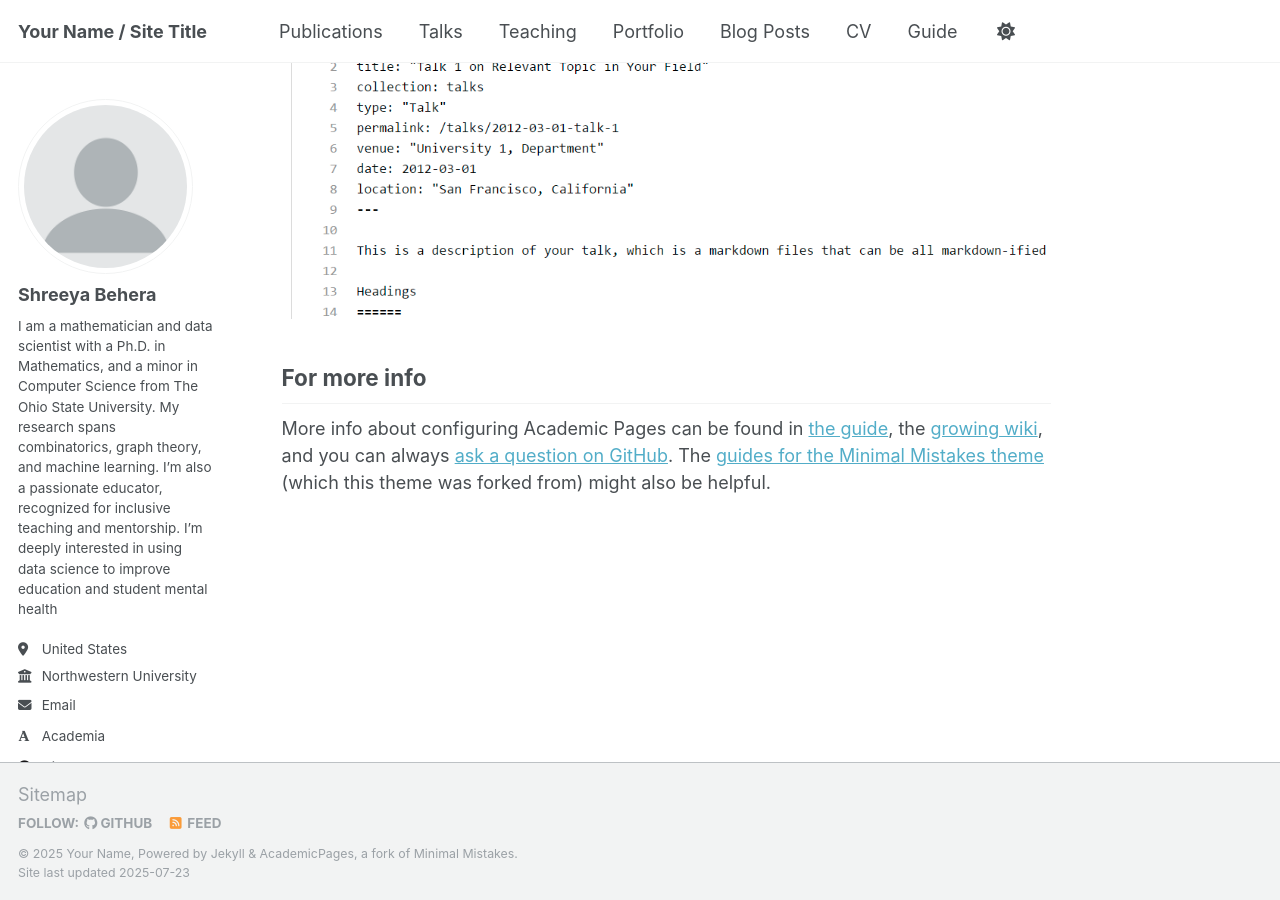
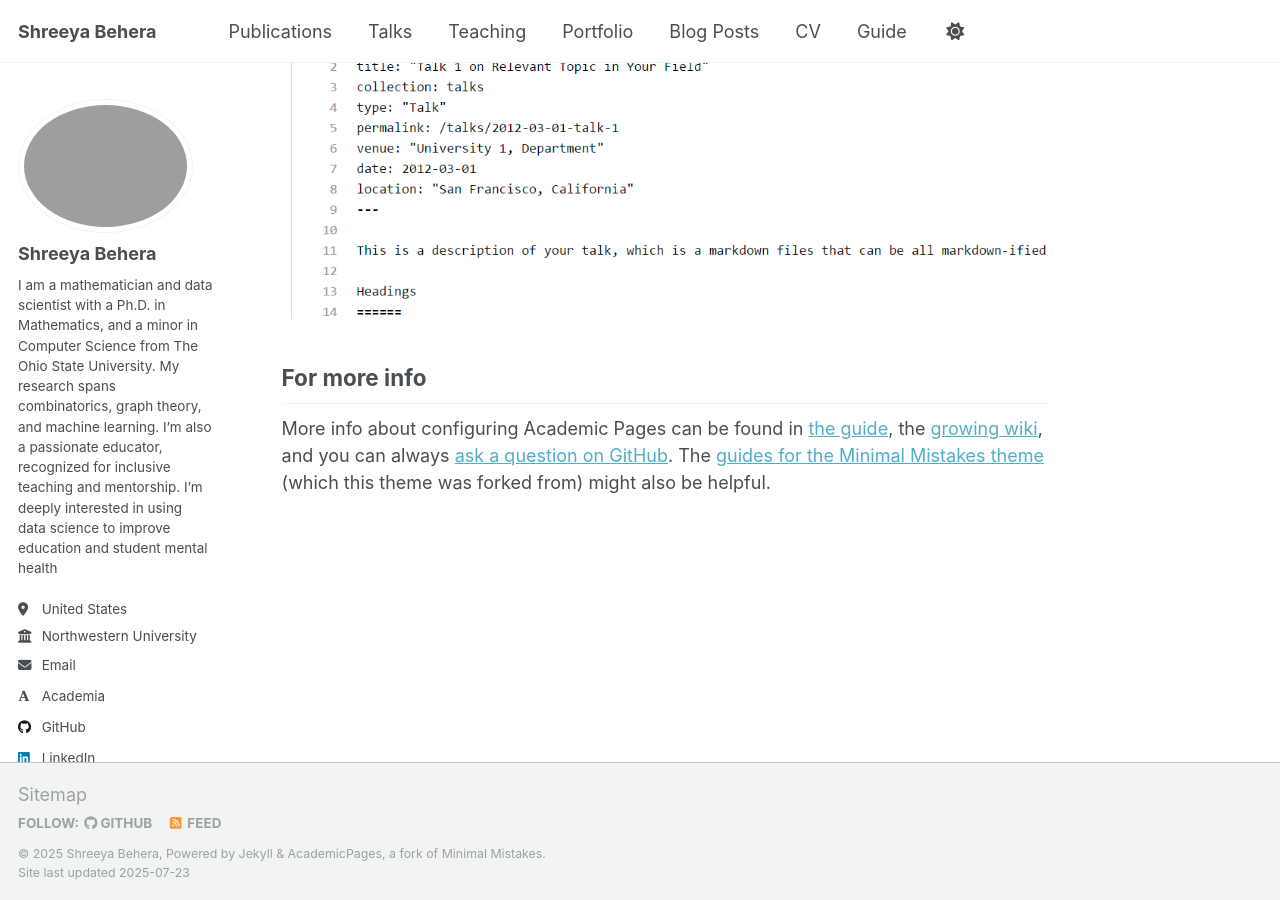
Before and after one commit to Shreeyabehera/shreeyabehera.github.io, a Jekyll site: the page built from _pages/about.md, in a window 1280 px wide and 900 px high, scrolled down 2880 px. Built offline with Jekyll 4.4.1, drawn with Linux system fonts in a browser that asks for light colours; some web fonts are replaced; a script that is not in the unit is left out.

Commit message:
Update 2nd July23 _config.yml

```diff
--- a/_config.yml
+++ b/_config.yml
@@ -9,20 +9,23 @@
 # Basic Site Settings
 locale                   : "en-US"
 site_theme               : "default"
-title                    : "Your Name / Site Title"
+title                    : "Shreeya Behera"
 title_separator          : "-"
-name                     : &name "Your Name"
-description              : &description "personal description"
+name                     : &name "Shreeya Behera"
+description              : &description "I am a mathematician and data scientist with a Ph.D. in Mathematics, and a minor in Computer Science from
+                      The Ohio State University. My research spans combinatorics, graph theory, and machine learning.
+                      I’m also a passionate educator, recognized for inclusive teaching and mentorship.
+                      I’m deeply interested in using data science to improve education and student mental health"
 url                      : "https://shreeyabehera.github.io"
 baseurl                  : "" # the subpath of your site, e.g. "/blog"
-repository               : "academicpages/academicpages.github.io"
+repository               : "Shreeyabehera/shreeyabehera.github.io"
 
 # Site Author - The following control what appear as part of the author content on the side bar.
 #               If a field is blank the icon and link will not appear, otherwise it will be shown.
 #               Additional customization can be done by editing /_includes/author-profile.html
 author:
   # Biographic information
-  avatar           : "profile.png"
+  avatar           : "IMG20241220164300.jpg"
   name             : "Shreeya Behera"
   pronouns         : # example: "she/her"
   bio              : "I am a mathematician and data scientist with a Ph.D. in Mathematics, and a minor in Computer Science from
```
